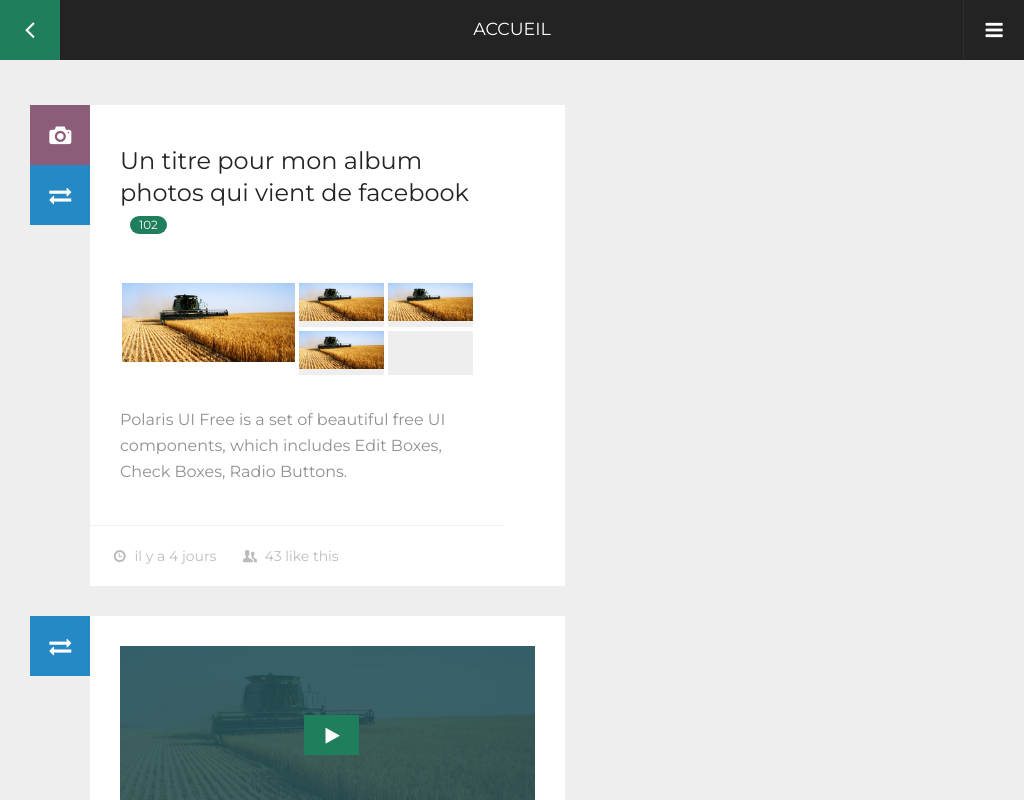
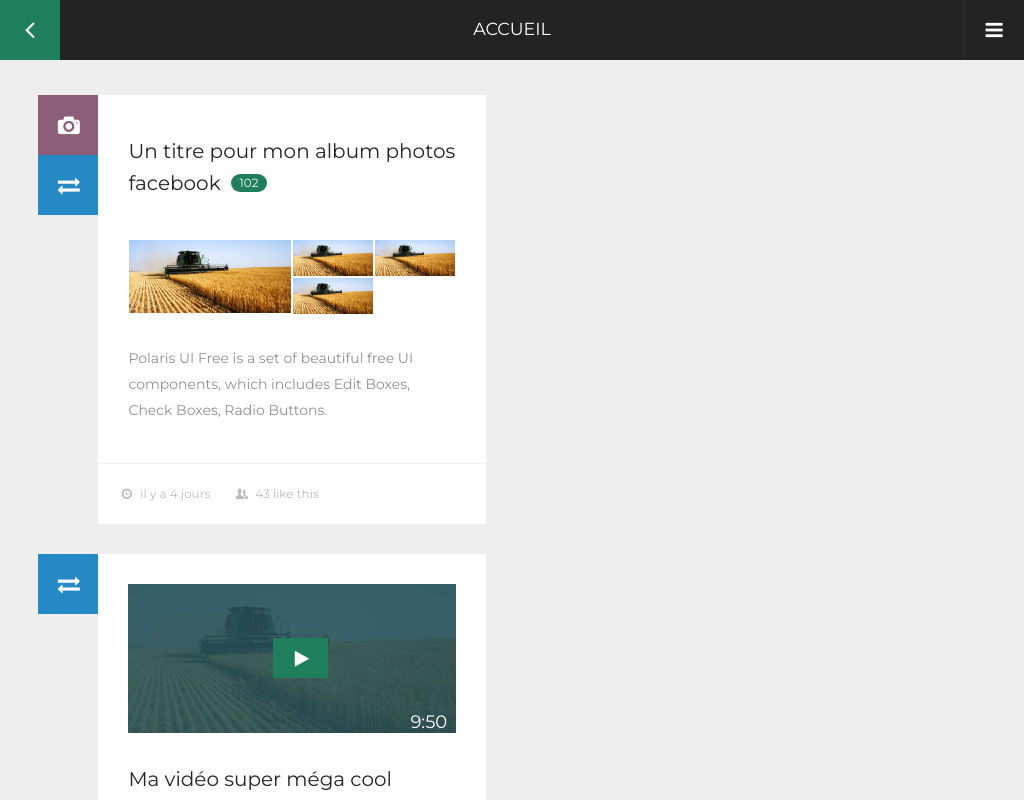
Before and after one commit to baptistelemoine/fatstrap, a plain HTML site: page public/index.html in a window 1024 px wide. Drawn offline with Linux system fonts and the light colour scheme.

Commit message:
fix box resize issue

```diff
--- a/public/index.html
+++ b/public/index.html
@@ -102,7 +102,7 @@
               <span>Nos albums photos, via Facebook</span><span class="badge">102</span>
             </div> -->
             <div class="title-container">
-              <p>Un titre pour mon album photos qui vient de facebook<span class="badge">102</span></p>
+              <p>Un titre pour mon album photos facebook<span class="badge">102</span></p>
             </div>
             <div class="img-container">
               <ul>
--- a/public/less/content-box.less
+++ b/public/less/content-box.less
@@ -36,14 +36,14 @@
 	.title-container{
 		padding: 30px 30px 0;
 		p{
-			font-size: 24px;
+			font-size: 20px;
 			line-height: 32px;
 		}
 	}
 	.summary-container{
 		padding: 0 30px 30px;
 		p{
-			font-size: 16px;
+			font-size: 14px;
 			.opacity(0.5);
 			line-height: 26px;
 		}
@@ -64,21 +64,21 @@
 	&.photo-box{
 		.img-container{
 			padding: 30px;
-			img { margin: 0; }
+			img { margin: 0; height: auto;}
 			ul{ overflow: auto; }
 			ul li{
 				width: 25%;
 				float:left;
 				box-sizing:border-box;
-				border:2px solid #fff;
-				height: 48px;
+				border:1px solid #fff;
+				// height: 48px;
 				overflow: hidden;
 				background-color: #eee;
 			}
 			ul li:first-child{
 				width:50%;
 				height: auto;
-				max-height: 96px;
+				// min-height: 96px;
 			}
 		}
 		.title-container{
@@ -150,7 +150,13 @@
 }
 
 @media screen and (min-width: 800px) and (max-width: 1024px) {
-	.content-box > .content-box-header, .title-container, .summary-container, .content-box-footer, &.photo-box .img-container{
+	/*.content-box > .content-box-header, .title-container, .summary-container, .content-box-footer, &.photo-box .img-container{
 		margin-right: 60px;
+	}*/
+	.content-box{
+		width: 80%;
+		.content-box-header, .content-box-footer{
+			font-size: 12px;
+		}
 	}
 }
--- a/public/less/style.less
+++ b/public/less/style.less
@@ -47,7 +47,7 @@ label{
 }
 
 #content {
-  padding: 30px;
+  padding: 20px;
   position: absolute;
   top: 60px;
   left: 0;
@@ -58,10 +58,10 @@ label{
 
 #columns{
   -webkit-column-count: 2;
-  -webkit-column-gap: 10px;
+  -webkit-column-gap: 15px;
   -webkit-column-fill: auto;
   -moz-column-count: 2;
-  -moz-column-gap: 10px;
+  -moz-column-gap: 15px;
   -moz-column-fill: auto;
   column-count: 2;
   column-gap: 15px;
```
Also changed, not shown: public/css/fatstrap.css.
